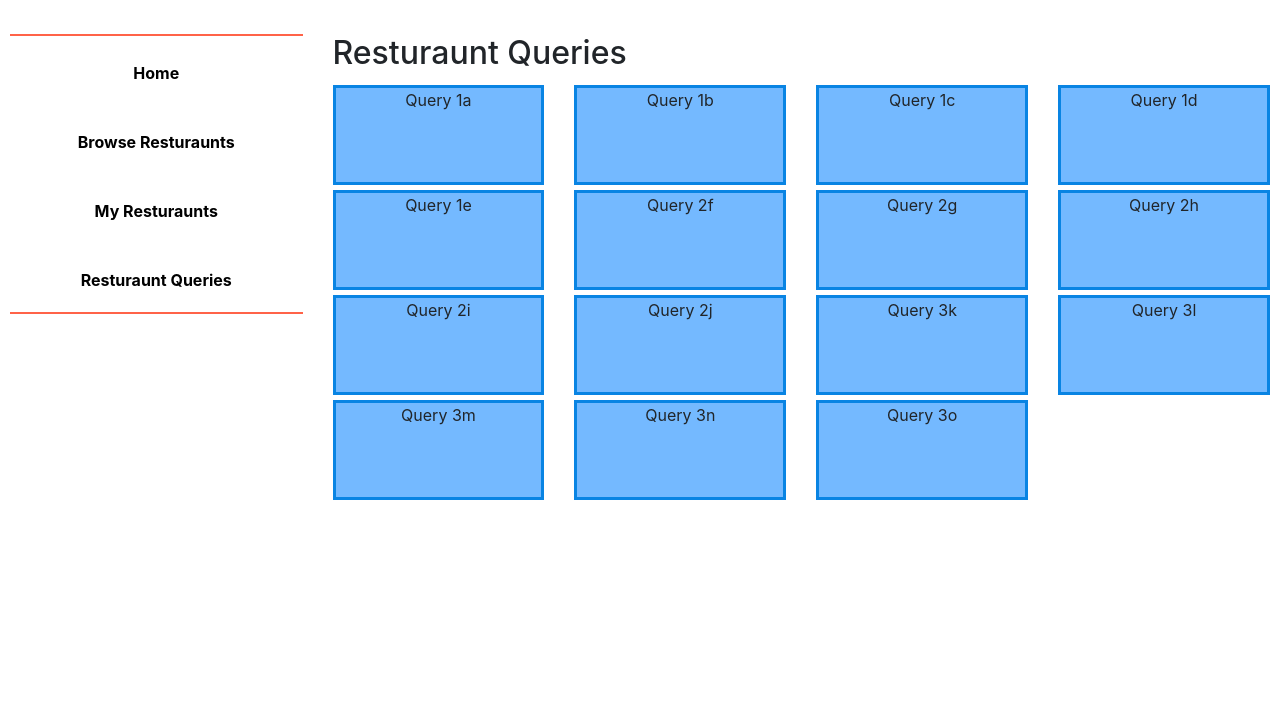
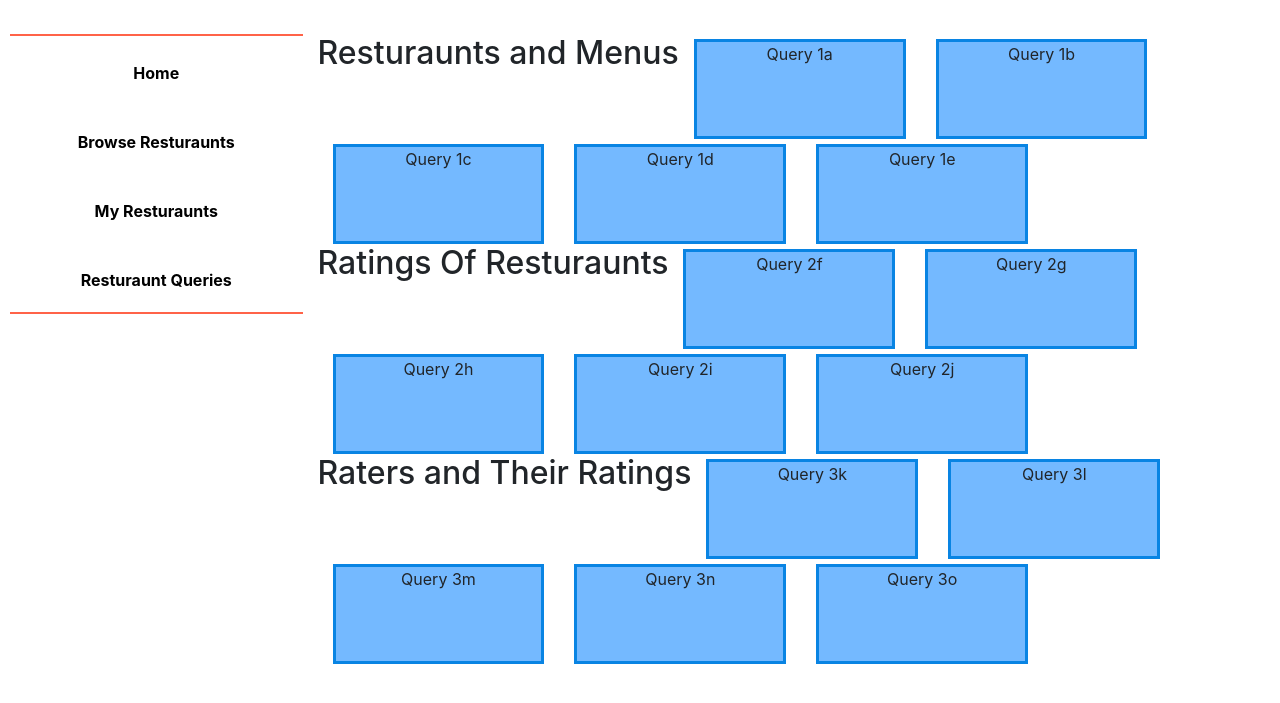
Before and after one commit to owenadley/2132project, a PHP site: page /queries.php in a window 1280 px wide. Shown: the part 54-757 px from the top of the page. Run offline with PHP 8.4, Linux system fonts and the light colour scheme; some libraries are stand-ins or nearby versions.

Commit message:
front end

```diff
--- a/queries.php
+++ b/queries.php
@@ -40,8 +40,9 @@
     </div>
     <div class='col-md-9'>
       <div class='core-panels'>
-        <h2>Resturaunt Queries</h2>
+
         <div class='row'>
+          <h2>Resturaunts and Menus</h2>
           <div class='col-md-3'>
             <div class='panel'>
               <p>Query 1a</p>
@@ -67,6 +68,8 @@
               <p>Query 1e</p>
             </div>
           </div>
+          <br>
+         <h2>Ratings Of Resturaunts</h2>
           <div class='col-md-3'>
             <div class='panel'>
               <p>Query 2f</p>
@@ -92,6 +95,8 @@
               <p>Query 2j</p>
             </div>
           </div>
+          <br>
+          <h2>Raters and Their Ratings</h2>
           <div class='col-md-3'>
             <div class='panel'>
               <p>Query 3k</p>
```
